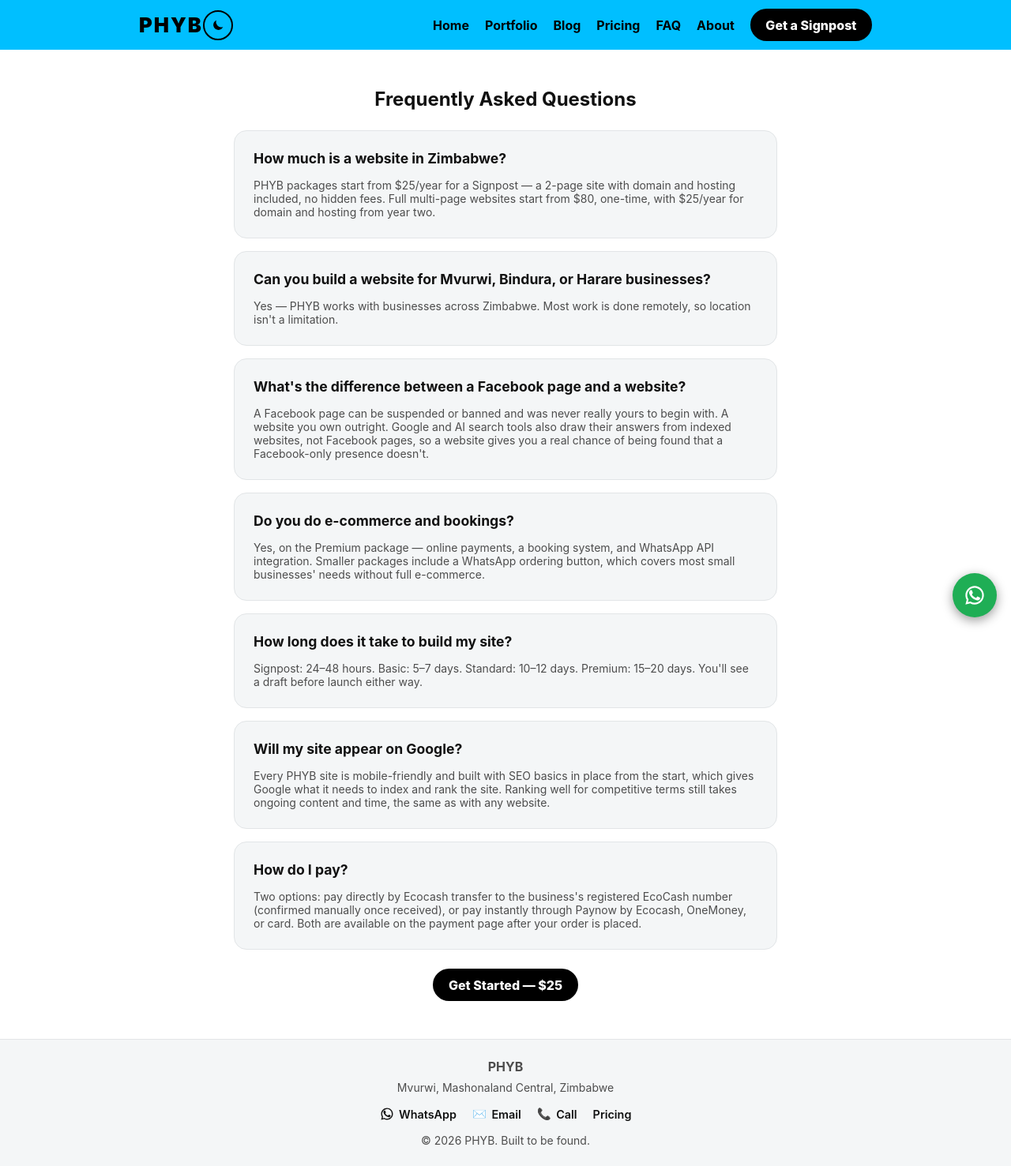
After one commit to Phyb1/phyb_site, a Django app: template apps/core/templates/core/faq.html in a window 1280 px wide. The commit adds this page. Shown: the whole page at 79% size. Run offline with Django 5.2, Linux system fonts and the light colour scheme; the template is opened without the code that fills it, so the values that code supplies are empty; some libraries are stand-ins or nearby versions.

Commit message:
pricing ,direct payments blog

```diff
--- a/apps/core/templates/core/base.html
+++ b/apps/core/templates/core/base.html
@@ -68,6 +68,7 @@
           <li class="nav-item"><a class="nav-link" href="{% url 'portfolio:list' %}">Portfolio</a></li>
           <li class="nav-item"><a class="nav-link" href="{% url 'blog:list' %}">Blog</a></li>
           <li class="nav-item"><a class="nav-link" href="{% url 'core:pricing' %}">Pricing</a></li>
+          <li class="nav-item"><a class="nav-link" href="{% url 'core:faq' %}">FAQ</a></li>
           <li class="nav-item"><a class="nav-link" href="{% url 'core:about' %}">About</a></li>
           <li class="nav-item nav-cta">
             <a class="btn btn-brand" href="{% url 'orders:create' %}">Get a Signpost</a>
--- /dev/null
+++ b/apps/core/templates/core/faq.html
@@ -0,0 +1,118 @@
+{% extends "core/base.html" %}
+{% block title %}FAQ — Website Design Zimbabwe — {{ SITE_NAME }}{% endblock %}
+{% block meta_description %}Common questions about PHYB's website packages — pricing, timelines, payment methods, and what's actually included.{% endblock %}
+
+{% block extra_head %}
+<!-- FAQPage structured data — lets Google show these Q&As directly in
+     search results as rich snippets, not just a blue link. Keep this in
+     sync with the visible Q&A blocks below if either changes. -->
+<script type="application/ld+json">
+{
+  "@context": "https://schema.org",
+  "@type": "FAQPage",
+  "mainEntity": [
+    {
+      "@type": "Question",
+      "name": "How much is a website in Zimbabwe?",
+      "acceptedAnswer": {
+        "@type": "Answer",
+        "text": "PHYB packages start from $25/year for a Signpost (2-page site, domain and hosting included, no hidden fees). Full multi-page websites start from $80, one-time, with $25/year for domain and hosting from year two."
+      }
+    },
+    {
+      "@type": "Question",
+      "name": "Can you build a website for Mvurwi, Bindura, or Harare businesses?",
+      "acceptedAnswer": {
+        "@type": "Answer",
+        "text": "Yes \u2014 PHYB works with businesses across Zimbabwe. Most work is done remotely, so location isn't a limitation."
+      }
+    },
+    {
+      "@type": "Question",
+      "name": "What's the difference between a Facebook page and a website?",
+      "acceptedAnswer": {
+        "@type": "Answer",
+        "text": "A Facebook page can be suspended or banned and was never really yours to begin with. A website you own outright. Google and AI search tools also draw their answers from indexed websites, not Facebook pages, so a website gives you a real chance of being found that a Facebook-only presence doesn't."
+      }
+    },
+    {
+      "@type": "Question",
+      "name": "Do you do e-commerce and bookings?",
+      "acceptedAnswer": {
+        "@type": "Answer",
+        "text": "Yes, on the Premium package \u2014 online payments, a booking system, and WhatsApp API integration. Smaller packages include a WhatsApp ordering button, which covers most small businesses' needs without full e-commerce."
+      }
+    },
+    {
+      "@type": "Question",
+      "name": "How long does it take to build my site?",
+      "acceptedAnswer": {
+        "@type": "Answer",
+        "text": "Signpost: 24-48 hours. Basic: 5-7 days. Standard: 10-12 days. Premium: 15-20 days. You'll see a draft before launch either way."
+      }
+    },
+    {
+      "@type": "Question",
+      "name": "Will my site appear on Google?",
+      "acceptedAnswer": {
+        "@type": "Answer",
+        "text": "Every PHYB site is mobile-friendly and built with SEO basics in place from the start, which gives Google what it needs to index and rank the site. Ranking well for competitive terms still takes ongoing content and time, the same as with any website."
+      }
+    },
+    {
+      "@type": "Question",
+      "name": "How do I pay?",
+      "acceptedAnswer": {
+        "@type": "Answer",
+        "text": "Two options: pay directly by Ecocash transfer to the business's registered EcoCash number (confirmed manually once received), or pay instantly through Paynow by Ecocash, OneMoney, or card. Both are available on the payment page after your order is placed."
+      }
+    }
+  ]
+}
+</script>
+{% endblock %}
+
+{% block content %}
+<section class="container py-5" style="max-width: 720px;">
+  <h1 class="h3 mb-4 text-center">Frequently Asked Questions</h1>
+
+  <div class="phyb-card mb-3">
+    <h2 class="h5">How much is a website in Zimbabwe?</h2>
+    <p class="text-muted small mb-0">PHYB packages start from $25/year for a Signpost — a 2-page site with domain and hosting included, no hidden fees. Full multi-page websites start from $80, one-time, with $25/year for domain and hosting from year two.</p>
+  </div>
+
+  <div class="phyb-card mb-3">
+    <h2 class="h5">Can you build a website for Mvurwi, Bindura, or Harare businesses?</h2>
+    <p class="text-muted small mb-0">Yes — PHYB works with businesses across Zimbabwe. Most work is done remotely, so location isn't a limitation.</p>
+  </div>
+
+  <div class="phyb-card mb-3">
+    <h2 class="h5">What's the difference between a Facebook page and a website?</h2>
+    <p class="text-muted small mb-0">A Facebook page can be suspended or banned and was never really yours to begin with. A website you own outright. Google and AI search tools also draw their answers from indexed websites, not Facebook pages, so a website gives you a real chance of being found that a Facebook-only presence doesn't.</p>
+  </div>
+
+  <div class="phyb-card mb-3">
+    <h2 class="h5">Do you do e-commerce and bookings?</h2>
+    <p class="text-muted small mb-0">Yes, on the Premium package — online payments, a booking system, and WhatsApp API integration. Smaller packages include a WhatsApp ordering button, which covers most small businesses' needs without full e-commerce.</p>
+  </div>
+
+  <div class="phyb-card mb-3">
+    <h2 class="h5">How long does it take to build my site?</h2>
+    <p class="text-muted small mb-0">Signpost: 24–48 hours. Basic: 5–7 days. Standard: 10–12 days. Premium: 15–20 days. You'll see a draft before launch either way.</p>
+  </div>
+
+  <div class="phyb-card mb-3">
+    <h2 class="h5">Will my site appear on Google?</h2>
+    <p class="text-muted small mb-0">Every PHYB site is mobile-friendly and built with SEO basics in place from the start, which gives Google what it needs to index and rank the site. Ranking well for competitive terms still takes ongoing content and time, the same as with any website.</p>
+  </div>
+
+  <div class="phyb-card mb-4">
+    <h2 class="h5">How do I pay?</h2>
+    <p class="text-muted small mb-0">Two options: pay directly by Ecocash transfer to the business's registered EcoCash number (confirmed manually once received), or pay instantly through Paynow by Ecocash, OneMoney, or card. Both are available on the payment page after your order is placed.</p>
+  </div>
+
+  <div class="text-center">
+    <a href="{% url 'orders:create' %}?package=signpost" class="btn btn-brand">Get Started — $25</a>
+  </div>
+</section>
+{% endblock %}
```
Also changed, not shown: apps/core/templates/core/pricing.html (+11 -17 lines).
